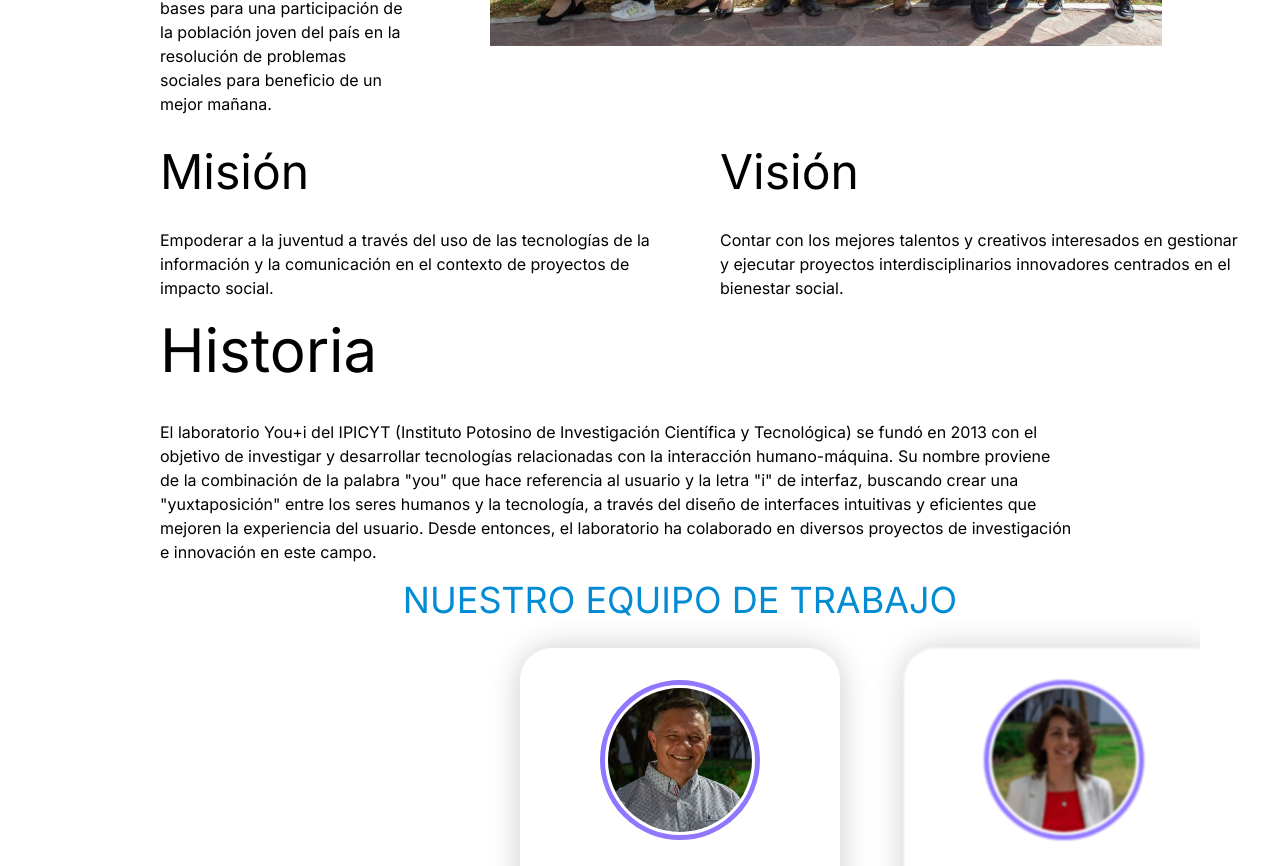
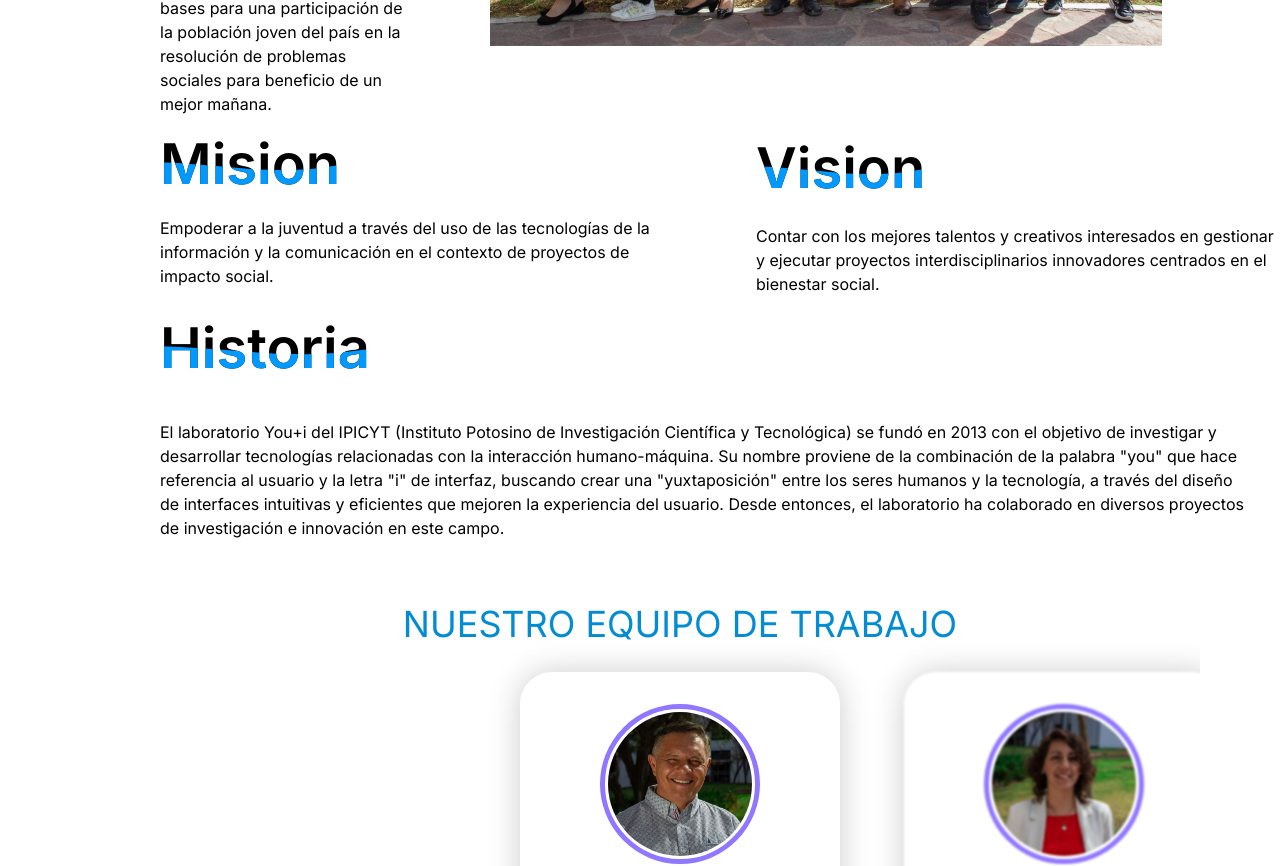
Before and after one commit to Martinvega17/you-ilab-next, a Next.js app: page /About in a window 1280 px wide. Shown: the part 700-1566 px from the top of the page. Built offline with nearby package versions, Linux system fonts and the light colour scheme.

Commit message:
estilizar letras about page

```diff
--- a/app/About/page.jsx
+++ b/app/About/page.jsx
@@ -1,5 +1,6 @@
 import Card from '@/components/SwiperCarousel'
 import team from '../assets/team.jpg';
+import '../main.css'
 
 import Image from 'next/image';
 const About = () => {
@@ -15,7 +16,7 @@ const About = () => {
                         background: 'linear-gradient(90deg, rgba(120, 91, 244, 255) 0%, rgba(2, 214, 191, 255) 100%)',
                     }}
                 >
-                    <h2 className="text-right text-5xl text-white nosotros mr-24">Nosotros</h2>
+                    <h2 className="text-right text-5xl text-white mr-24">Nosotros</h2>
                 </div>
             </div>
 
@@ -24,50 +25,59 @@ const About = () => {
             <div className="lg:ml-40 ml-10 ">
                 <div className="row">
                     <div className="flex flex-col md:flex-row mt-8 mb-5">
-                        <div className="about_content md:mr-20">
-                            <h2 className="section_title text-5xl  lg:text-4xl xl:text-5xl mb-8 lg:mb-10 text-dark-blue font-medium">
+                        <div className="md:mr-20">
+                            <h2 className="section_title text-5xl lg:text-4xl xl:text-5xl mb-8 lg:mb-10 text-dark-blue font-medium">
                                 Youth Innovation <br /> Laboratory
                             </h2>
-                            <div className="about-left">
+                            <div>
                                 <p className="max-w-xs sm:max-w-md md:max-w-lg lg:max-h-lg xl:max-w-2xl">
                                     El Youth Innovation Laboratory (You-i Lab) es una iniciativa desde el Instituto Potosino de Investigación Científica y Tecnológica (IPICYT) sin precedentes que sienta las bases para una participación de la población joven del país en la resolución de problemas sociales para beneficio de un mejor mañana.
                                 </p>
                             </div>
                         </div>
 
-                        <div className="about_content md:mr-52">
+                        <div className="md:mr-52">
                             <div className="about-left">
                                 <Image src={team} className="max-w-xs sm:max-w-md md:max-w-lg lg:max-w-xl xl:max-w-2xl" alt="Team" />
                             </div>
                         </div>
                     </div>
 
-                    <div className="flex flex-col md:flex-row mt-8 mb-5">
-                        <div className="about_content2 mr-8">
-                            <h2 className="section mb-8 text-dark-blue text-5xl">Misión</h2>
-                            <p className="max-w-xs sm:max-w-md md:max-w-lg lg:max-w-xl xl:max-w-2xl">
+                    <div className="flex flex-col md:flex-row mb-5">
+                        <div className="mr-8">
+                        <div className="relative">
+                        <h2 className="text-6xl borderl absolute text-[7vmin] mb-8 font-semibold">Mision</h2>
+                        <h2 className="text-6xl wave absolute text-[7vmin] mb-8 font-semibold">Mision</h2>
+                        </div>
+                            <p className="max-w-xs sm:max-w-md md:max-w-lg lg:max-w-xl xl:max-w-2xl mt-20 ">
                                 Empoderar a la juventud a través del uso de las tecnologías de la información y la comunicación en el contexto de proyectos de impacto social.
                             </p>
                         </div>
 
-                        <div className="about_content3 mr-8 ">
-                            <h2 className="section mb-8 text-dark-blue text-5xl">Visión</h2>
-                            <p className="max-w-xs sm:max-w-md md:max-w-lg lg:max-w-xl xl:max-w-2xl">
+                        <div className="ml-10 ">
+                        <div className="relative py-1">
+                        <h2 className="text-6xl borderl absolute text-[7vmin] mb-8 font-semibold">Vision</h2>
+                        <h2 className="text-6xl wave absolute text-[7vmin] mb-8 font-semibold">Vision</h2>
+                        </div>
+                            <p className="max-w-xs sm:max-w-md md:max-w-lg lg:max-w-xl xl:max-w-2xl mt-20">
                                 Contar con los mejores talentos y creativos interesados en gestionar y ejecutar proyectos interdisciplinarios innovadores centrados en el bienestar social.
                             </p>
                         </div>
                     </div>
 
-                    <div className="about_content md:mr-52">
-                        <h2 className="section_title text-6xl mb-10 text-dark-blue">Historia</h2>
-                        <div className="about-left">
-                            <p className="mb-4">
+                    <div className="mr-8">
+                        <div className="relative py-1 ">
+                        <h2 className="text-6xl borderl absolute text-[7vmin] mb-8 font-semibold">Historia</h2>
+                        <h2 className="text-6xl wave absolute text-[7vmin] mb-8 font-semibold">Historia</h2>
+                        </div>
+                        <div className="about-left ">
+                            <p className="mt-24">
                             El laboratorio You+i del IPICYT (Instituto Potosino de Investigaci&oacute;n Cient&iacute;fica y Tecnol&oacute;gica) se fund&oacute; en 2013 con el objetivo de investigar y desarrollar tecnolog&iacute;as relacionadas con la interacci&oacute;n humano-m&aacute;quina. Su nombre proviene de la combinaci&oacute;n de la palabra &quot;you&quot; que hace referencia al usuario y la letra &quot;i&quot; de interfaz, buscando crear una &quot;yuxtaposici&oacute;n&quot; entre los seres humanos y la tecnolog&iacute;a, a trav&eacute;s del dise&ntilde;o de interfaces intuitivas y eficientes que mejoren la experiencia del usuario. Desde entonces, el laboratorio ha colaborado en diversos proyectos de investigaci&oacute;n e innovaci&oacute;n en este campo.
                             </p>
                         </div>
                     </div>
 
-                    <div className="content_team md:mr-20 mb-10">
+                    <div className="md:mr-20 mt-16">
                         <div className="content">
                             <div className="title_team">
                                 <h2 className="inherit vertical-align text-center font-normal text-4xl text-[#038cd4] ">NUESTRO EQUIPO DE TRABAJO</h2>
--- a/app/components/Aliados.jsx
+++ b/app/components/Aliados.jsx
@@ -133,7 +133,7 @@ const AliadosCarousel = () => {
                 {images.map((image) => (
                     <div key={image.id}>
                         <a href={image.url} target="_blank" rel="noopener noreferrer">
-                            <Image src={image.src} alt={image.alt} className='w-[190px] h-[105px]' />
+                            <Image src={image.src} alt={image.alt} className='w-[190px] h-[105px] grayscale hover:grayscale-0' />
                         </a>
                     </div>
                 ))}
--- a/app/globals.css
+++ b/app/globals.css
@@ -27,7 +27,6 @@ html,
 body {
   padding: 0;
   margin: 0;
-  font-family: -apple-system, BlinkMacSystemFont, Segoe UI, Roboto, Oxygen,
-    Ubuntu, Cantarell, Fira Sans, Droid Sans, Helvetica Neue, sans-serif;
+  font-family: -apple-system, BlinkMacSystemFont, 'Segoe UI', Roboto, Oxygen, Ubuntu, Cantarell, 'Open Sans', 'Helvetica Neue', sans-serif;
 
 }
--- /dev/null
+++ b/app/main.css
@@ -0,0 +1,42 @@
+/* Estilo letra wavy */
+.borderl {
+    color: black;
+    text-shadow:
+        -1px -1px 0 white,
+        1px -1px 0 white,
+        -1px 1px 0 white,
+        1px 1px 0 white;
+}
+
+.wave {
+    color: #09f;
+    animation: wave 3s ease-in-out infinite;
+}
+
+@keyframes wave {
+
+    0%,
+    100% {
+        clip-path: polygon(0% 47%,
+                10% 48%,
+                33% 54%,
+                54% 60%,
+                70% 61%,
+                84% 59%,
+                100% 52%,
+                100% 100%,
+                0% 100%);
+    }
+
+    50% {
+        clip-path: polygon(0% 60%,
+                15% 65%,
+                34% 66%,
+                51% 62%,
+                67% 50%,
+                84% 45%,
+                100% 46%,
+                100% 100%,
+                0% 100%);
+    }
+}
--- a/app/page.jsx
+++ b/app/page.jsx
@@ -28,19 +28,19 @@ export default function Home() {
           {/* Carousel Sponsors */}
 
           <div className="bg-gradient-to-r from-purple-500 to-teal-500 py-24 pb-16 h-80 relative -z-10">
-            <div className="container text-center">
-              <div className="flex justify-around mx-24 ">
+    <div className="container text-center mx-24">
+        <div className="flex justify-around">
             <div className="mb-4 md:mb-0">
                 <div className="mr-3 ml-4">
                     <a href="http://youilab.ipicyt.edu.mx/">
-                      <Image src={YIL} alt="" className=" w-24 h-auto filter grayscale transition duration-500 hover:grayscale-0" />
+                        <Image src={YIL} alt="" className="w-24 h-auto filter grayscale transition duration-500 hover:grayscale-0" />
                     </a>
                 </div>
             </div>
             <div className="mb-4 md:mb-0">
                 <div className="mr-3 ml-4">
                     <a href="https://ipicyt.edu.mx/Biologia_Molecular/areas_biologia_molecular.php">
-                      <Image src={DBM} alt="" className=" w-48 h-auto filter grayscale transition duration-500 hover:grayscale-0" />
+                        <Image src={DBM} alt="" className="w-48 h-auto filter grayscale transition duration-500 hover:grayscale-0" />
                     </a>
                 </div>
             </div>
@@ -61,6 +61,7 @@ export default function Home() {
         </div>
     </div>
 </div>
+
 
           {/* End Carousel Sponsors */}
 
```
Also changed, not shown: app/not-found.js (+14 -20 lines). Lines whose indentation alone changed are shown as unchanged.
